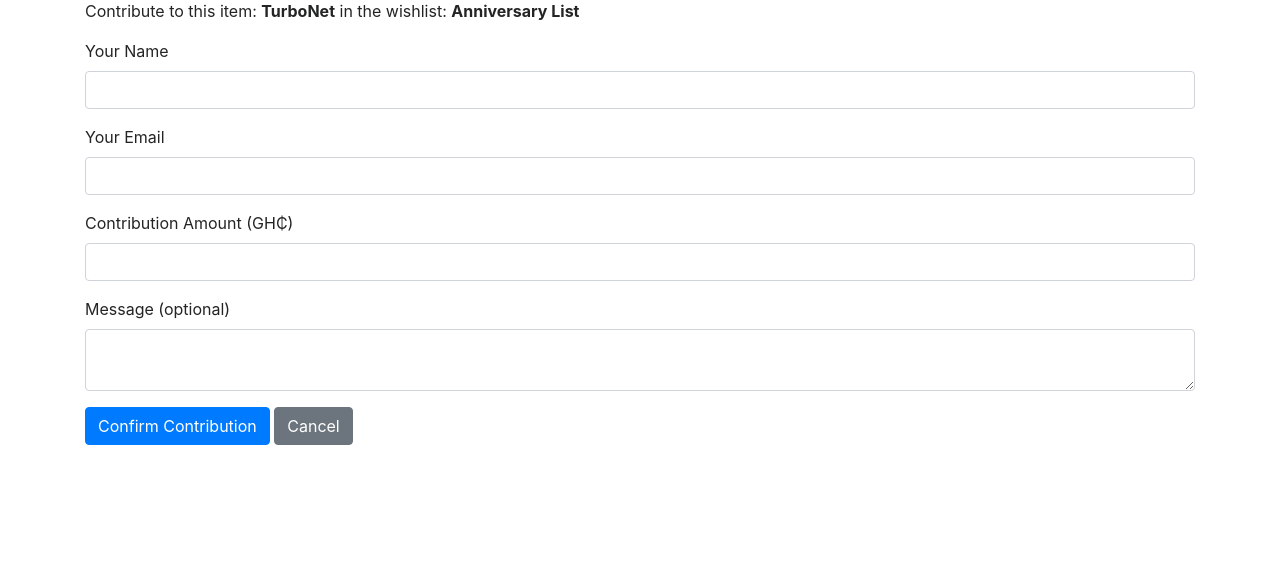
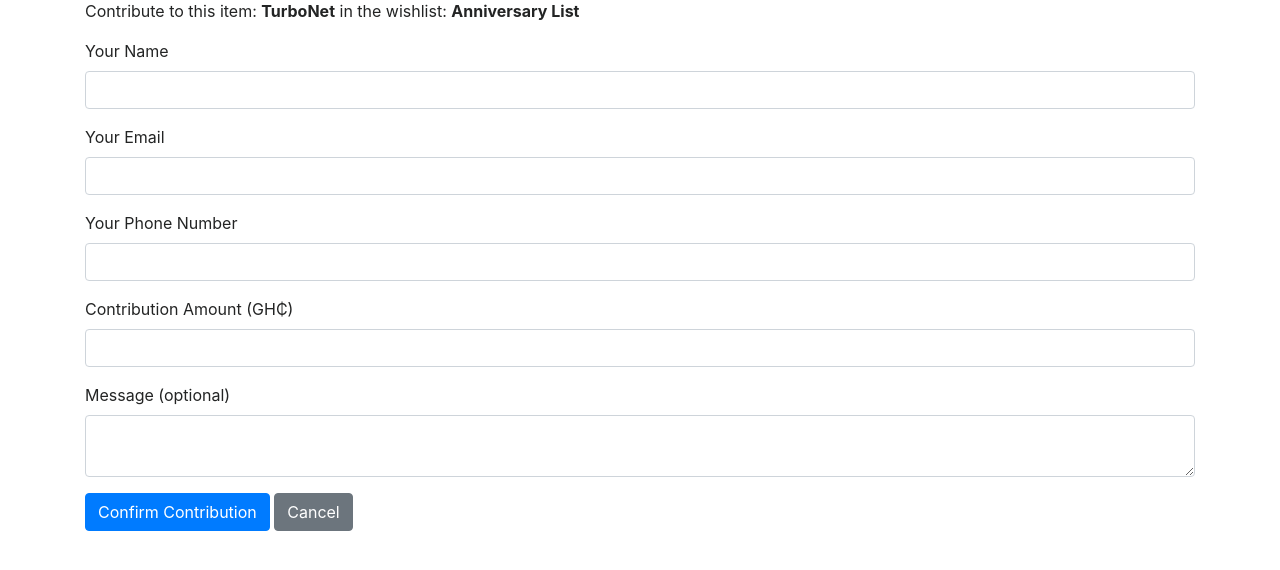
Before and after one commit to deedadey-dd/gift, a Flask app: page /pay_for_item/2 in a window 1280 px wide. Shown: the part 151-721 px from the top of the page. Run offline with Flask 3, Linux system fonts and the light colour scheme; some libraries are stand-ins or nearby versions.

Commit message:
fixed pay_for_item route and html

```diff
--- a/main.py
+++ b/main.py
@@ -563,12 +563,25 @@
         amount = float(request.form['amount'])
         name = request.form['name']
         email = request.form['email']
+        phone = request.form['phone']
         message = request.form['message']
 
-        success, message = handle_contribution(item, amount, name, message)
-        if not success:
-            flash(message, 'danger')
-            return redirect(url_for('pay_for_item', item_id=item_id))
+        item.amount_paid += amount
+        if item.amount_paid >= item.item_price:
+            item.status = 'Filled'
+        else:
+            item.status = 'Partially Filled'
+
+        contribution = Contribution(
+            item_id=item.id,
+            name=name,
+            email=email,
+            phone=phone,
+            amount=amount,
+            message=message
+        )
+        db.session.add(contribution)
+        db.session.commit()
 
         flash('Thank you for your contribution!', 'success')
         return redirect(url_for('view_shared_wishlist', wishlist_id=item.wishlist_id))
--- a/templates/pay_for_item.html
+++ b/templates/pay_for_item.html
@@ -19,6 +19,11 @@
     </div>
 
     <div class="form-group">
+        <label for="phone">Your Phone Number</label>
+        <input type="tel" class="form-control" id="phone" name="phone" required>
+    </div>
+
+    <div class="form-group">
         <label for="amount">Contribution Amount (GH₵)</label>
         <input type="number" class="form-control" id="amount" name="amount" required min="0">
     </div>
```
Also changed, not shown: instance/gifting_platform.db.
